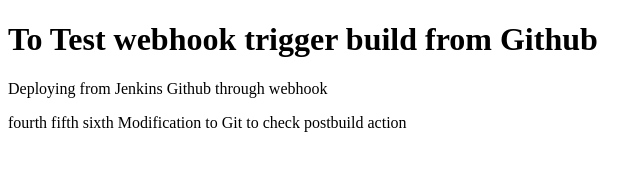
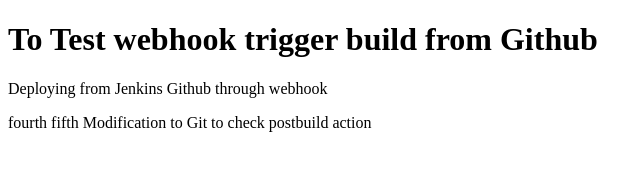
Before and after one commit to githubsreehari/trainingrepo, a plain HTML site: page index.html in a window 1280 px wide. Shown: the full height of the page, 0-640 px from the left. Drawn offline with Linux system fonts and the light colour scheme.

Commit message:
Update index.html

```diff
--- a/index.html
+++ b/index.html
@@ -4,7 +4,7 @@
 
 <h1>To Test webhook trigger build from Github</h1>
 <p>Deploying from Jenkins Github through webhook</p>
-  <p>fourth fifth sixth Modification to Git to check postbuild action</p>
+  <p>fourth fifth  Modification to Git to check postbuild action</p>
 
 
 </body>
```
